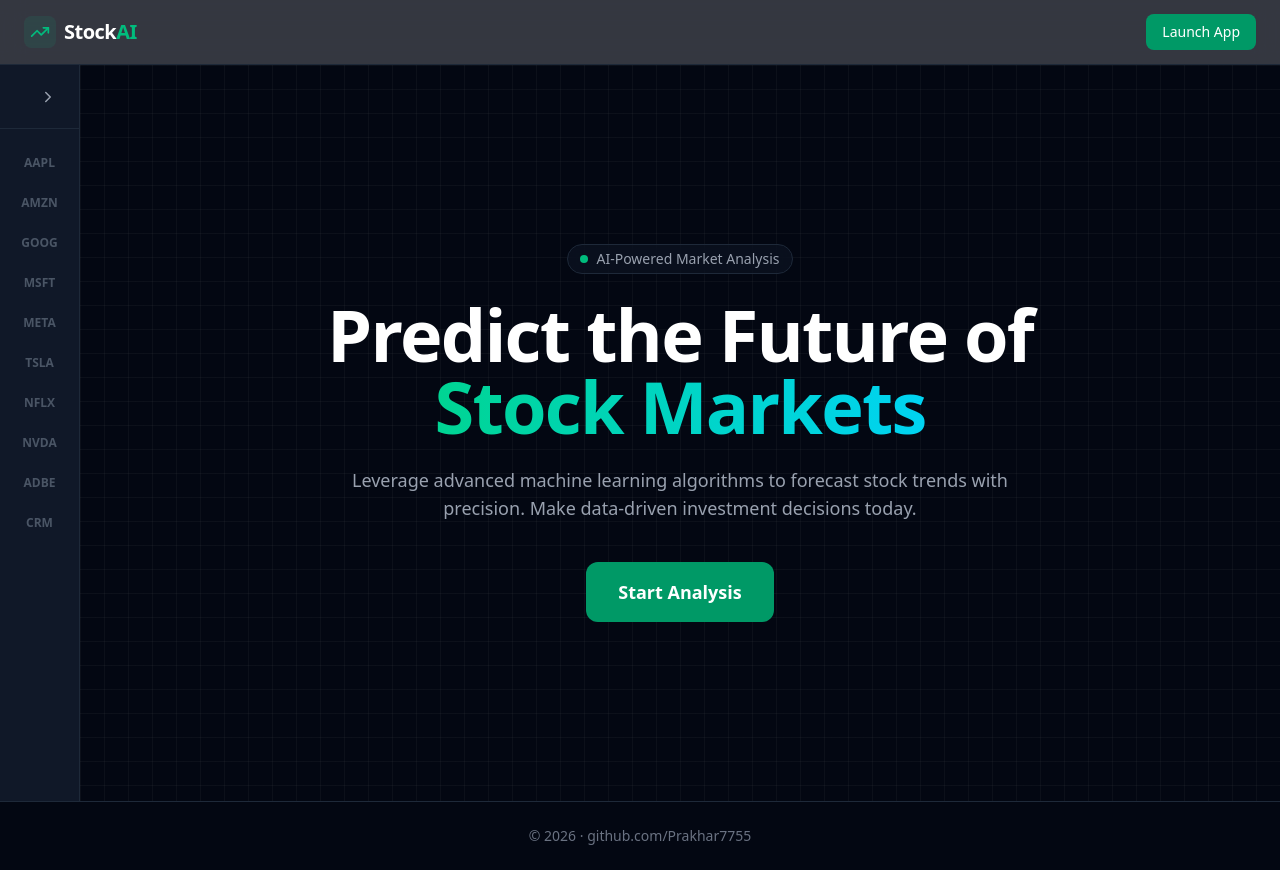
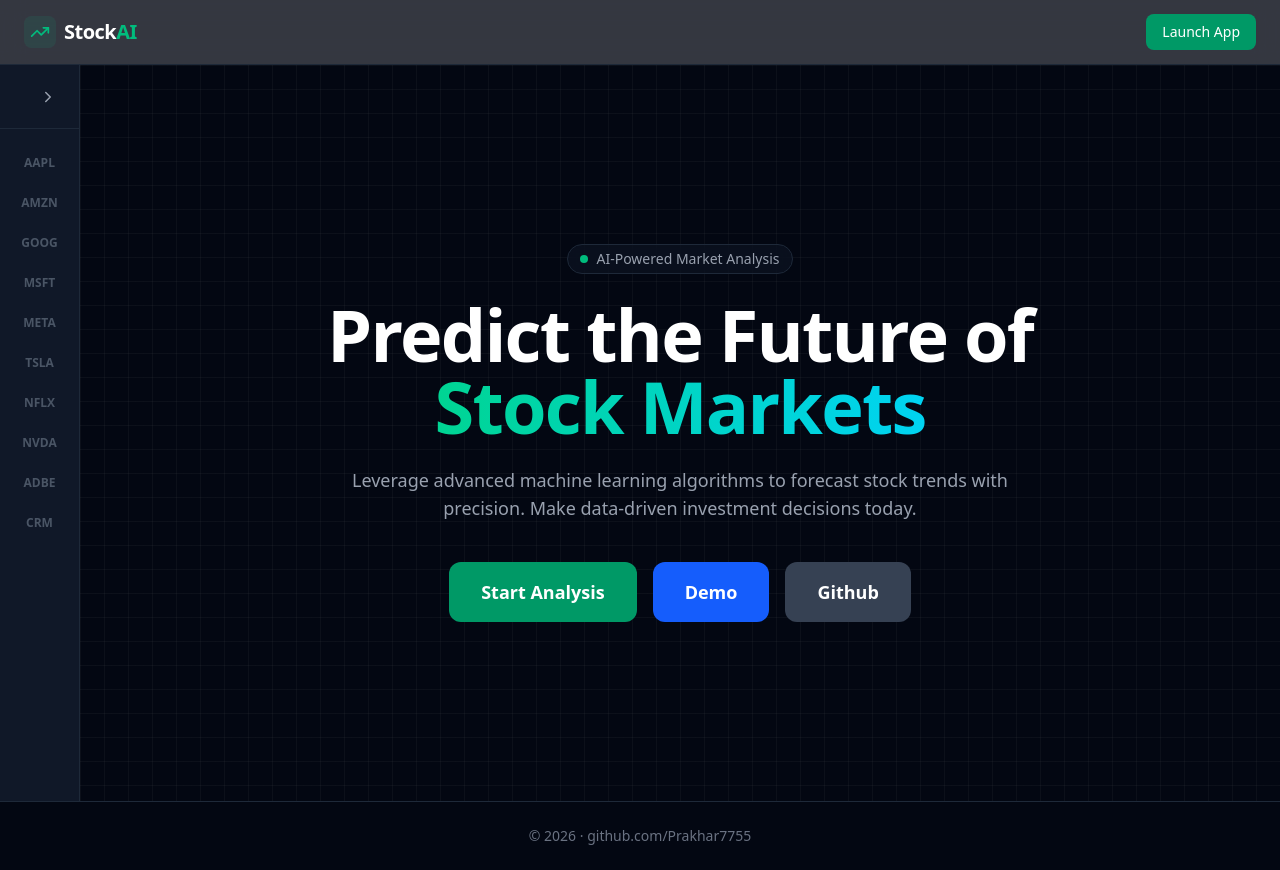
Before and after one commit to Prakhar7755/ML-Stock-Predictor, a Next.js app: page / in a window 1280 px wide. Built offline with nearby package versions, Linux system fonts and the light colour scheme.

Commit message:
style: update UI

```diff
--- a/src/app/page.jsx
+++ b/src/app/page.jsx
@@ -26,13 +26,23 @@ export default function Home() {
           with precision. Make data-driven investment decisions today.
         </p>
 
-        <div className="flex flex-col items-center justify-center gap-4 sm:flex-row">
+        <div className="flex flex-col items-center justify-center gap-4 sm:flex-row ">
           <Link
             href="/predict"
             className="rounded-xl bg-emerald-600 px-8 py-4 text-lg font-semibold text-white transition-all hover:bg-emerald-500 hover:scale-105 hover:shadow-[0_0_20px_rgba(16,185,129,0.3)]"
           >
             Start Analysis
           </Link>
+          <Link
+            href="https://drive.google.com/file/d/1Uzq5FFI_bJI5RlrJUe-yb9VJWc9CC8N7/view?usp=sharing"
+            className="rounded-xl bg-blue-600 px-8 py-4 text-lg font-semibold text-white transition-all hover:bg-blue-500 hover:scale-105 hover:shadow-[0_0_20px_rgba(16,185,129,0.3)]"
+          >
+            Demo
+          </Link>
+          <Link
+            href="https://github.com/Prakhar7755/ML-Stock-Predictor.git"
+            className="rounded-xl bg-gray-700 px-8 py-4 text-lg font-semibold text-white transition-all hover:bg-gray-500 hover:scale-105 hover:shadow-[0_0_20px_rgba(16,185,129,0.3)]"
+          >Github</Link>
         </div>
       </div>
     </section>
```
